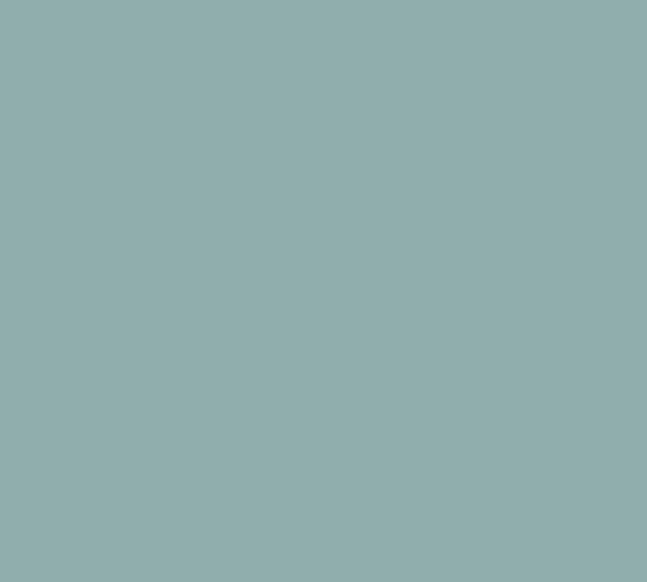
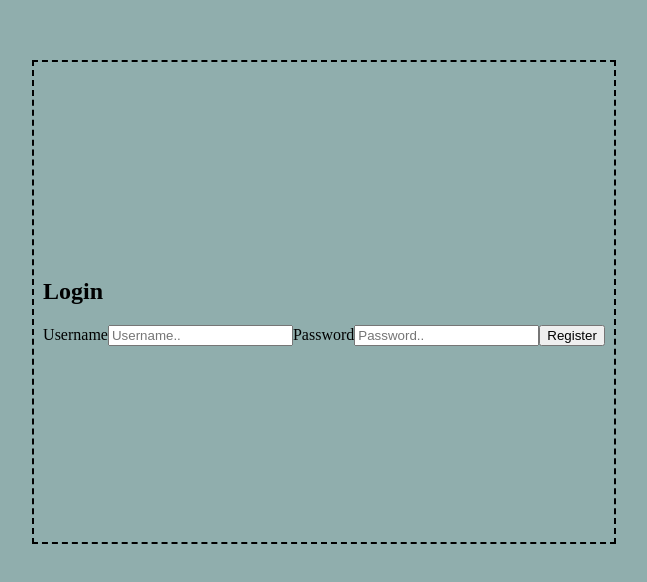
Before and after one commit to mbergq/login-page, a React (Vite) app in the folder frontend/: page /auth/login in a window 1280 px wide. Before the commit this address had no page. Shown: the part 106-688 px from the top of the page, without its empty margins (316-963 px from the left). Built offline with nearby package versions, Linux system fonts and the light colour scheme.

Commit message:
dynamic route added to run correct post calls

```diff
--- a/frontend/src/App.tsx
+++ b/frontend/src/App.tsx
@@ -11,20 +11,20 @@ function App() {
       <Routes>
         <Route path="/" element={<Home />} />
         <Route
-          path="/auth/register"
+          path="/auth"
+          element={
+            <AppLayout>
+              <Authorize />
+            </AppLayout>
+          }
+        />
+        <Route
+          path="/auth/:id"
           element={
             <AppLayout>
               <AuthWrapper>
                 <Register />
               </AuthWrapper>
-            </AppLayout>
-          }
-        />
-        <Route
-          path="/auth"
-          element={
-            <AppLayout>
-              <Authorize />
             </AppLayout>
           }
         />
--- a/frontend/src/components/Authorize.tsx
+++ b/frontend/src/components/Authorize.tsx
@@ -5,9 +5,11 @@ import { Link } from "react-router-dom";
 function Authorize() {
   return (
     <AuthWrapper>
-      <Button $inputColor="#6855E0" $bgColor={false}>
-        Login
-      </Button>
+      <Link to="/auth/login">
+        <Button $inputColor="#6855E0" $bgColor={false}>
+          Login
+        </Button>
+      </Link>
       <Link to="/auth/register">
         <Button $inputColor="white" $bgColor={true}>
           Register
--- a/frontend/src/components/Register.tsx
+++ b/frontend/src/components/Register.tsx
@@ -1,5 +1,6 @@
 import axios from "axios";
 import { Formik, Field, Form, FormikHelpers } from "formik";
+import { useParams } from "react-router-dom";
 
 interface Values {
   username: string;
@@ -7,9 +8,11 @@ interface Values {
 }
 
 function Register() {
+  const { id } = useParams();
   return (
     <div>
-      <h2>Register</h2>
+      <h2>{id?.charAt(0).toUpperCase() + id!.slice(1)}</h2>
+
       <Formik
         initialValues={{
           username: "",
@@ -20,11 +23,12 @@ function Register() {
           { setSubmitting }: FormikHelpers<Values>
         ) => {
           axios
-            .post("http://localhost:3000/auth/register", {
+            .post(`http://localhost:3000/auth/${id}`, {
               username: values.username,
               password: values.password,
             })
             .then(function (response) {
+              //if params = register / login, response.data.token
               console.log(response.data);
             })
             .catch(function (error) {
```
